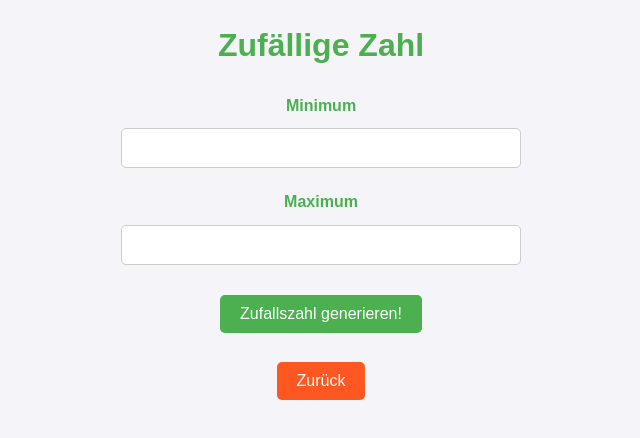
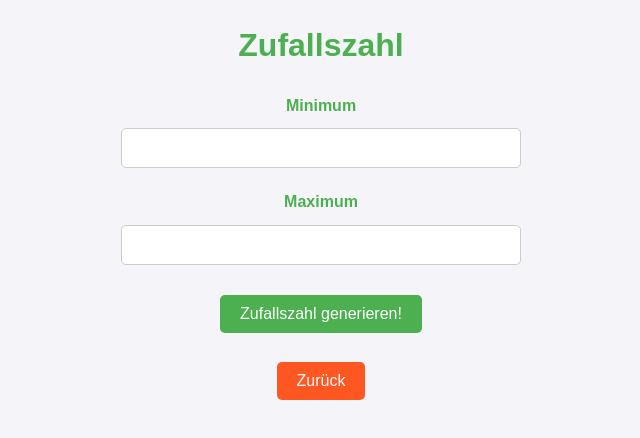
Before and after one commit to ichb1nich/useful-things, a plain HTML site: page random-number.html in a window 1280 px wide. Shown: the whole page, without its empty margins (319-959 px from the left). Drawn offline with Linux system fonts and the light colour scheme.

Commit message:
Alle <title>'s korrigiert ✨
Update HTML titles and language attributes for better localization

```diff
--- a/random-number.html
+++ b/random-number.html
@@ -6,10 +6,10 @@
 
     <meta charset="UTF-8">
     <meta name="viewport" content="width=device-width, initial-scale=1.0">
-    <title>Zufallszahlen</title>
+    <title>Zufallszahl</title>
 </head>
 <body>
-    <h1>Zufällige Zahl</h1>
+    <h1>Zufallszahl</h1>
 
     <div>
         <h4>Minimum</h4>
```
Also changed, not shown: calculator.html (+2 -2 lines), discount-calculator.html (+1 -1 lines), fortrue-teller.html (+1 -1 lines), index.html (+1 -1 lines), recept.html (+1 -1 lines).
